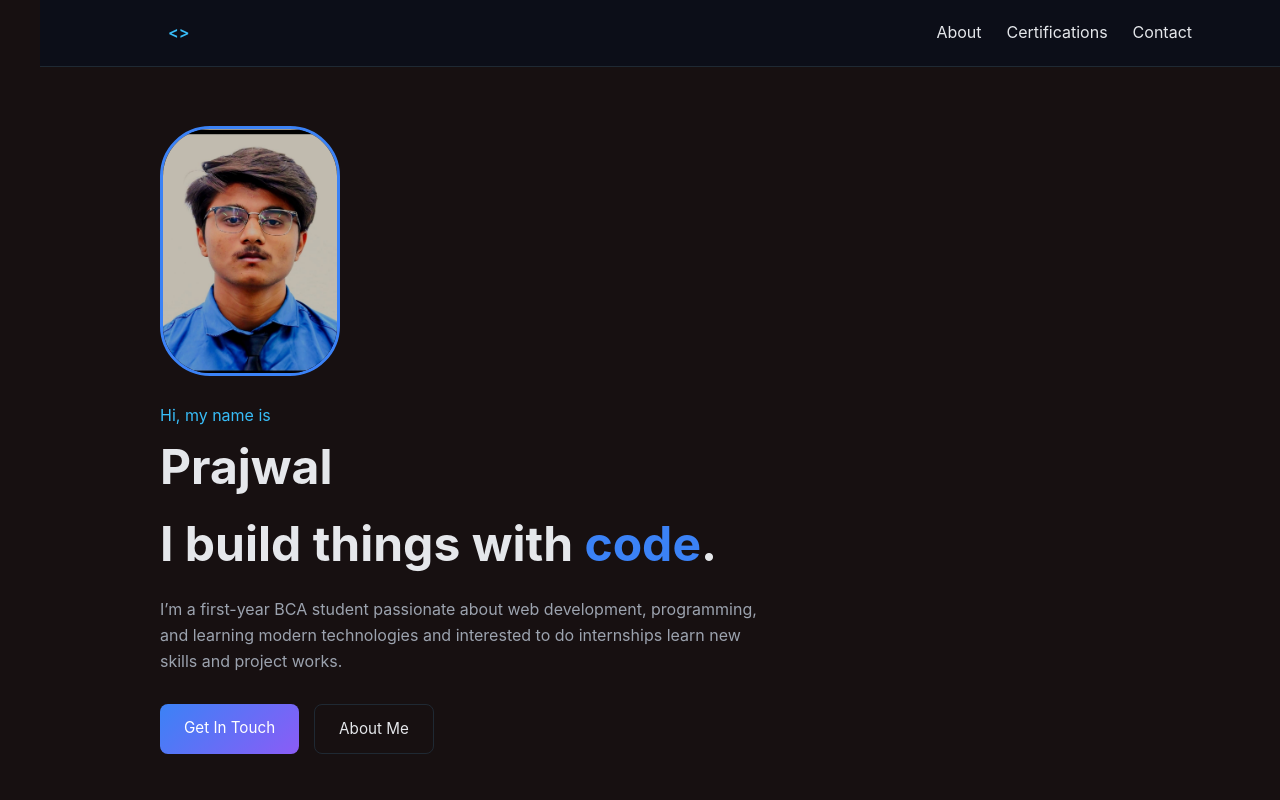
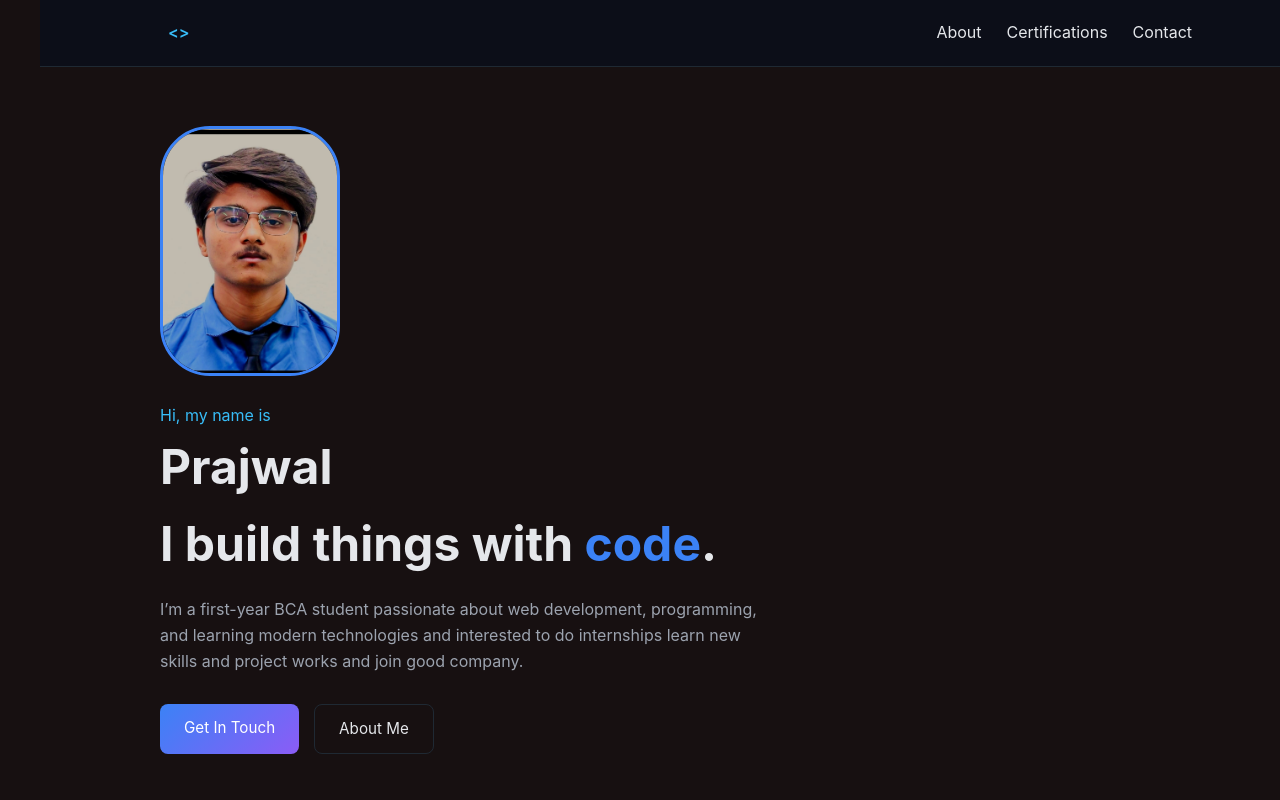
Before and after one commit to prajwalgowda5383-cell/mini-project, a plain HTML site: page index.html in a window 1280 px wide. Shown: the top 800 px of the page. Drawn offline with Linux system fonts and the light colour scheme.

Commit message:
Update hero text for clarity and completeness

```diff
--- a/index.html
+++ b/index.html
@@ -31,7 +31,7 @@
 
       <p class="hero-text">
         I’m a first-year BCA student passionate about web development,
-        programming, and learning modern technologies and interested to do internships learn new skills and project works.
+        programming, and learning modern technologies and interested to do internships learn new skills and project works and join good company.
       </p>
 
       <div class="buttons">
```
